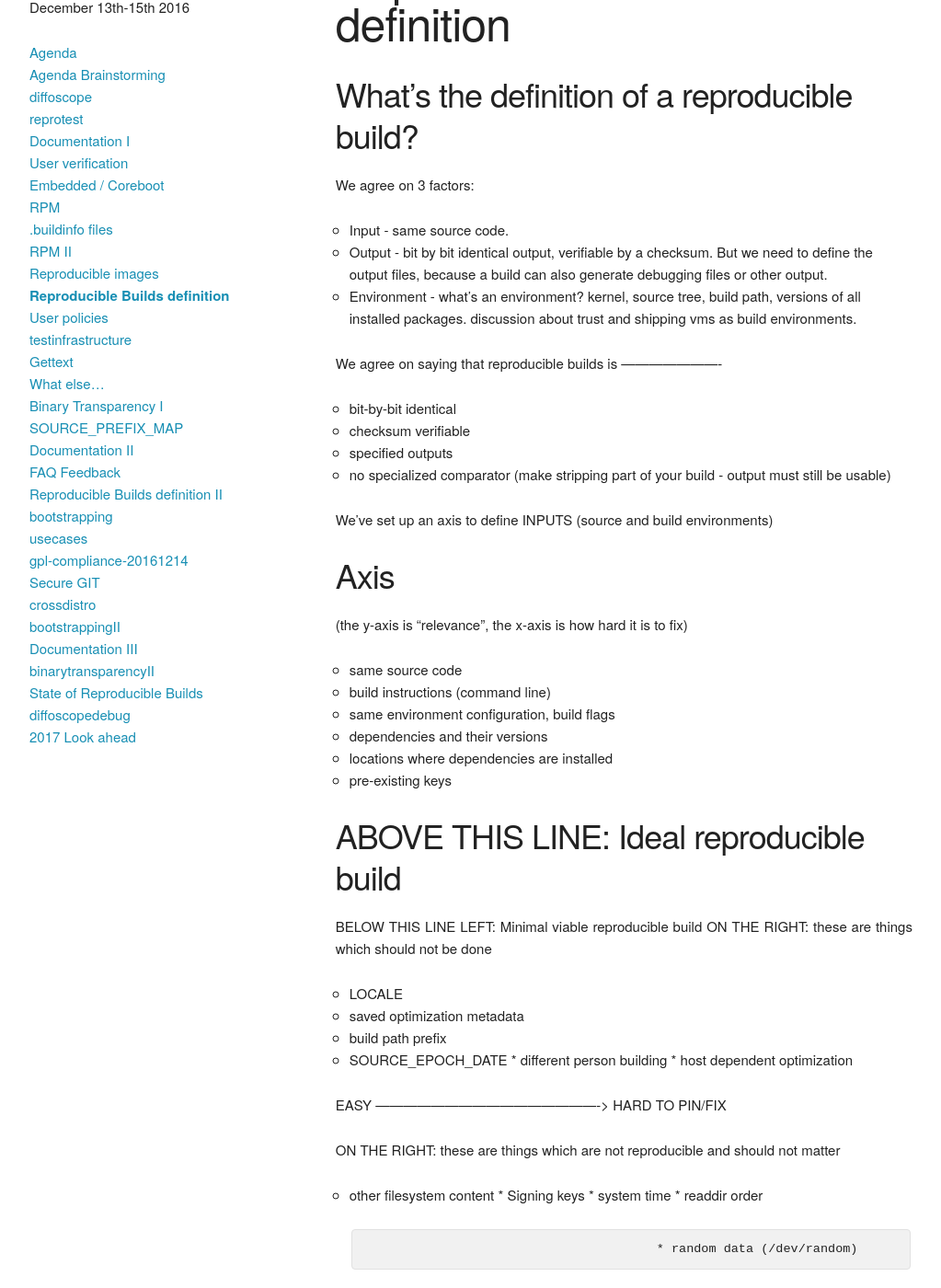
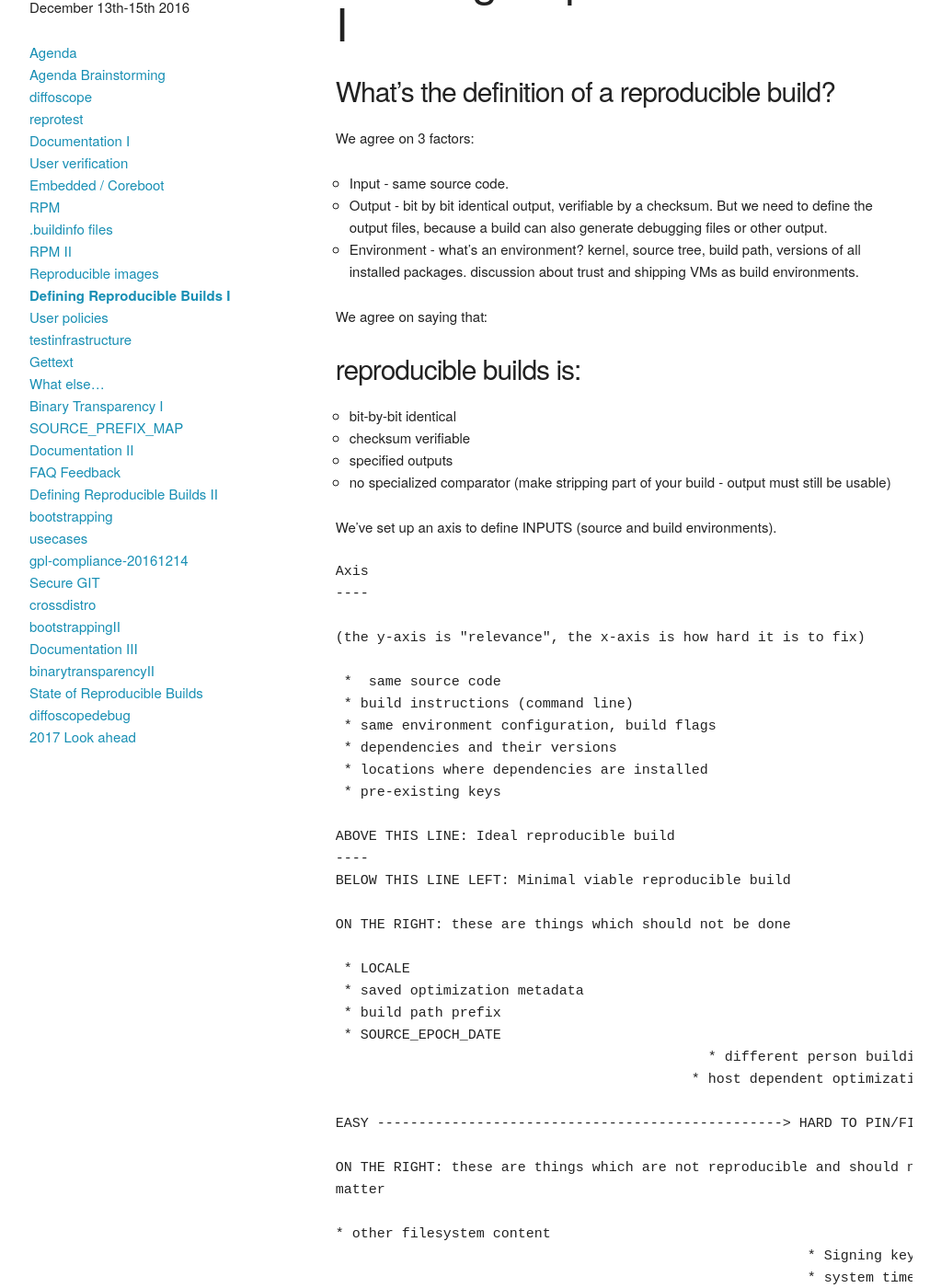
Before and after one commit to prototypefund/reproducible-website, a Jekyll site: the page built from _events/berlin2016/reproduciblebuildsdefinition.md, in a window 1280 px wide and 1400 px high, scrolled down 203 px. Shown: the whole window at 92% size, without its empty margins (128-1151 px from the left). Built offline with Jekyll 4.4.1, drawn with Linux system fonts in a browser that asks for light colours; some web fonts are replaced; some of the changed text lies outside the part shown.

Commit message:
fix formatting for 'definition of r-b I+II'
Signed-off-by: Holger Levsen <holger@layer-acht.org>

```diff
--- a/_events/berlin2016/reproduciblebuildsdefinition.md
+++ b/_events/berlin2016/reproduciblebuildsdefinition.md
@@ -1,57 +1,58 @@
 ---
 layout: event_detail
-title: Reproducible Builds definition
+title: Defining Reproducible Builds I
 event: berlin2016
 order: 120
 permalink: /events/berlin2016/reproduciblebuildsdefinition/
 ---
 
-What's the definition of a reproducible build?
------------------------------------------------
+### What's the definition of a reproducible build?
 
 We agree on 3 factors:
 
-* Input - same source code.
-* Output - bit by bit identical output, verifiable by a checksum. But we
-need to define the output files, because a build can also generate
-debugging files or other output.
-* Environment - what's an environment? kernel, source tree, build path,
-versions of all installed packages. discussion about trust and shipping
-vms as build environments.
+ * Input - same source code.
+ * Output - bit by bit identical output, verifiable by a checksum. But we
+   need to define the output files, because a build can also generate
+   debugging files or other output.
+ * Environment - what's an environment? kernel, source tree, build path,
+   versions of all installed packages. discussion about trust and shipping
+   VMs as build environments.
 
 
-We agree on saying that
-reproducible builds is
-----------------------
-* bit-by-bit identical
-* checksum verifiable
-* specified outputs
-* no specialized comparator (make stripping part of your build - output
+We agree on saying that:
+
+### reproducible builds is:
+ * bit-by-bit identical
+ * checksum verifiable
+ * specified outputs
+ * no specialized comparator (make stripping part of your build - output
 must still be usable)
 
-We've set up an axis to define INPUTS (source and build environments)
+We've set up an axis to define INPUTS (source and build environments).
 
+<pre>
 Axis
 ----
 
 (the y-axis is "relevance", the x-axis is how hard it is to fix)
 
-*  same source code
-* build instructions (command line)
-* same environment configuration, build flags
-* dependencies and their versions
-* locations where dependencies are installed
-* pre-existing keys
+ *  same source code
+ * build instructions (command line)
+ * same environment configuration, build flags
+ * dependencies and their versions
+ * locations where dependencies are installed
+ * pre-existing keys
 
 ABOVE THIS LINE: Ideal reproducible build
--------------------------------------------------------------------------
+----
 BELOW THIS LINE LEFT: Minimal viable reproducible build
+
 ON THE RIGHT: these are things which should not be done
 
-* LOCALE
-* saved optimization metadata
-* build path prefix
-* SOURCE_EPOCH_DATE
+ * LOCALE
+ * saved optimization metadata
+ * build path prefix
+ * SOURCE_EPOCH_DATE
                                              * different person building
                                            * host dependent optimization
 
@@ -67,14 +68,15 @@ matter
 
                                              * random data (/dev/random)
 
+</pre>
 
-The ideal reproducible build
-----------------------------
-* same source code
-* build instructions (command line)
-* same environment configuration, build flags
-* dependencies and their versions
-* locations where dependencies are installed
+### The ideal reproducible build
+
+ * same source code
+ * build instructions (command line)
+ * same environment configuration, build flags
+ * dependencies and their versions
+ * locations where dependencies are installed
 
 <img style="margin-top: 10px; vertical-align: top;" src="{{ "/images/berlin2016/reproduciblebuildsdefinition_01.jpg" | prepend: site.baseurl }}" alt="Reproducible Builds definition Post-It notes" />
 <img style="margin-top: 10px; vertical-align: top;" src="{{ "/images/berlin2016/reproduciblebuildsdefinition_02.jpg" | prepend: site.baseurl }}" alt="Reproducible Builds definition Post-It notes" />
--- a/_events/berlin2016/reproduciblebuildsdefinitionII.md
+++ b/_events/berlin2016/reproduciblebuildsdefinitionII.md
@@ -1,12 +1,12 @@
 ---
 layout: event_detail
-title: Reproducible Builds definition II
+title: Defining Reproducible Builds II
 event: berlin2016
 order: 200
 permalink: /events/berlin2016/reproduciblebuildsdefinitionII/
 ---
 
-# When is a build "reproducible"?
+### When is a build "reproducible"?
 A build is reproducible if, given the same source code, build environment and
 build instructions, any party can recreate bit-by-bit identical copies of all
 specified artifacts.
@@ -16,8 +16,8 @@ source code, as well as the expected reproducible artifacts, are defined by the
 authors. The artifacts of a build are the parts of the build results that are the
 desired primary output.
 
+### Examples Section (NOT part of the definition)
 
-## Examples Section (NOT part of the definition)
 Source code is usually a version control checkout at a specific revision or
 a source code archive.
 
```
Also changed, not shown: other parts of _events/berlin2016/reproduciblebuildsdefinitionII.md (+3 -3 lines), _events/berlin2016/agenda.md (+2 -2 lines).
